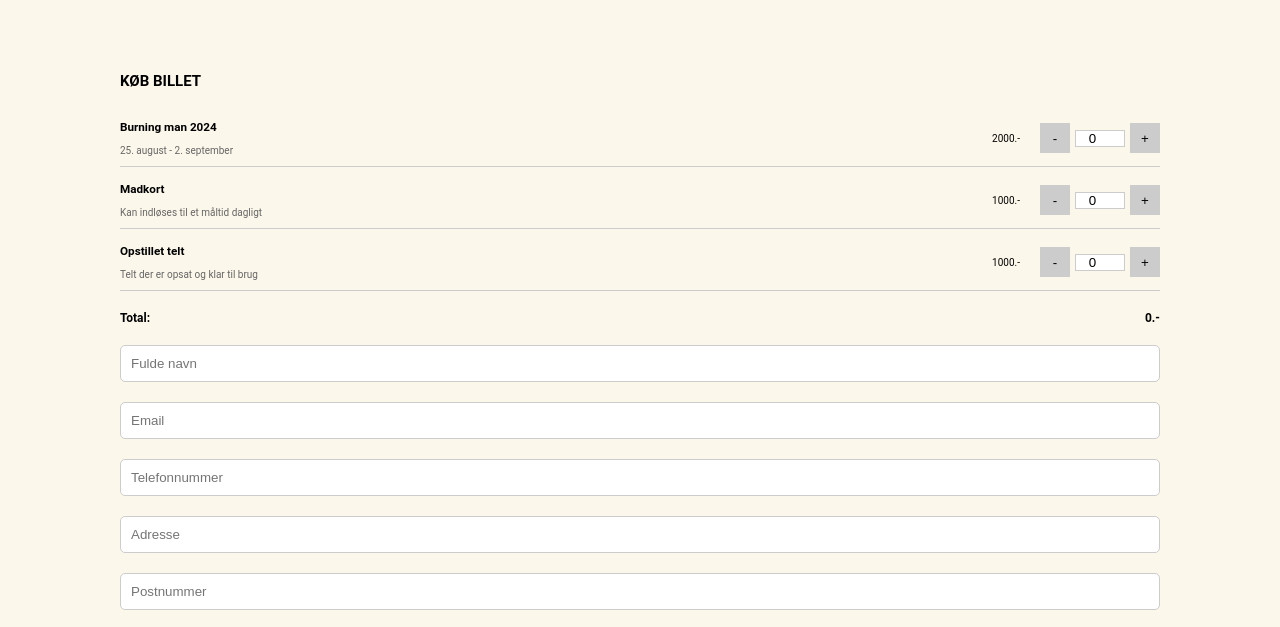
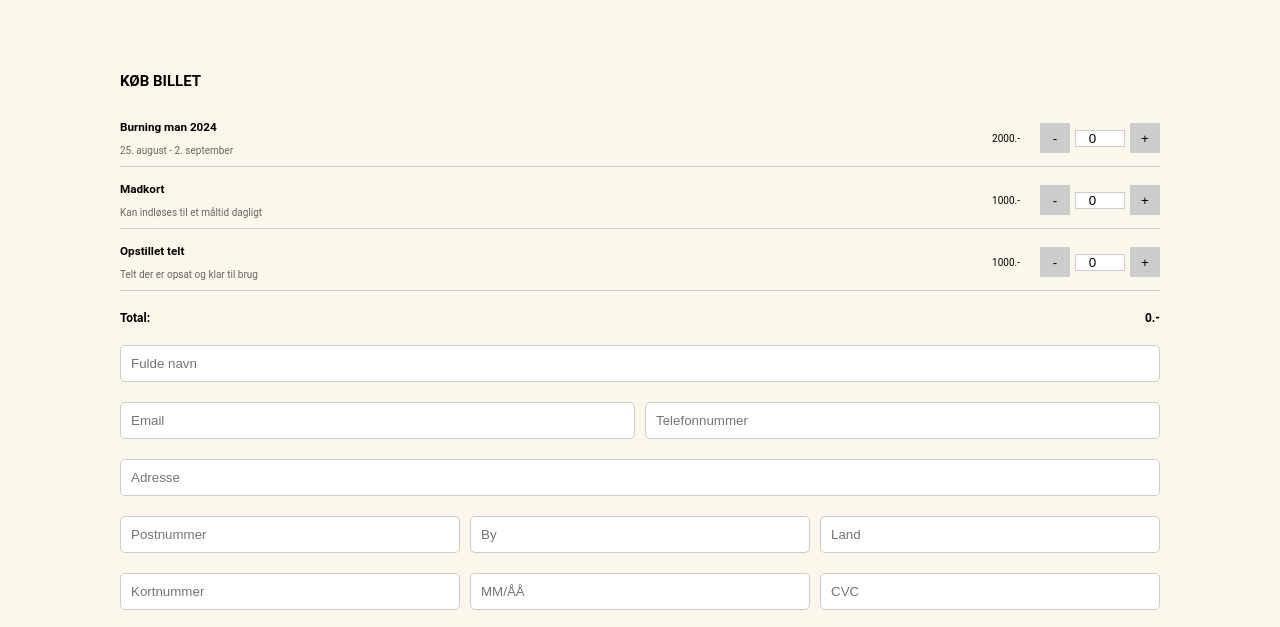
Before and after one commit to LukiDK/Burning-Man, a plain HTML site: page buy.html in a window 1280 px wide. Shown: the part 133-760 px from the top of the page. Drawn offline with Linux system fonts and the light colour scheme.

Commit message:
Buy form + nav

```diff
--- a/assets/css/buy.css
+++ b/assets/css/buy.css
@@ -66,24 +66,58 @@ main h2 {
 }
 
 .form-group {
-    display: flex;
-    flex-wrap: wrap;
+  display: grid;
+  grid-template-columns: repeat(6, 1fr);
   gap: 10px;
   margin-top: 20px;
 }
 
 .form-group input {
-    width: calc(50% - 10px);
+  width: 100%;
   padding: 10px;
   border: 1px solid #ccc;
   border-radius: 5px;
   margin-bottom: 10px;
 }
 
-.form-group input[type="text"],
-.form-group input[type="email"],
-.form-group input[type="tel"] {
-    flex: 1 0 100%;
+.form-group input[name="name"] {
+    grid-column: 1 / 7;
+}
+
+.form-group input[name="email"] {
+    grid-column: 1 / 4;
+}
+
+.form-group input[name="phone"] {
+    grid-column: 4 / 7;
+}
+
+.form-group input[name="address"] {
+    grid-column: 1 / 7;
+}
+
+.form-group input[name="zipcode"] {
+    grid-column: 1 / 3;
+}
+
+.form-group input[name="city"] {
+    grid-column: 3 / 5;
+}
+
+.form-group input[name="country"] {
+    grid-column: 5 / 7;
+}
+
+.form-group input[name="cardnr"] {
+    grid-column: 1 / 3;
+}
+
+.form-group input[name="carddate"] {
+    grid-column: 3 / 5;
+}
+
+.form-group input[name="cvc"] {
+    grid-column: 5 / 7;
 }
 
 button[type="submit"] {
--- a/buy.html
+++ b/buy.html
@@ -18,12 +18,12 @@
     <nav>
       <ul>
         <li>
-          <a href="#"><img src="/assets/img/logo.svg" alt="" /></a>
+          <a href="index.html"><img src="/assets/img/logo.svg" alt="" /></a>
         </li>
-        <li><a href="#">Home</a></li>
+        <li><a href="index.html">Home</a></li>
         <li><a href="#">Køb billet</a></li>
-        <li><a href="#">Kontakt</a></li>
-        <li><a href="#">Galleri</a></li>
+        <li><a href="contact.html">Kontakt</a></li>
+        <li><a href="gallery.html">Galleri</a></li>
       </ul>
     </nav>
     <main>
@@ -31,7 +31,8 @@
       <form>
         <section class="ticket-item">
           <div class="description">
-            <h3>Burning man 2024</h3><br />
+            <h3>Burning man 2024</h3>
+            <br />
             <p>25. august - 2. september</p>
           </div>
           <span class="price">2000.-</span>
@@ -43,7 +44,8 @@
         </section>
         <section class="ticket-item">
           <div class="description">
-            <h3>Madkort</h3><br />
+            <h3>Madkort</h3>
+            <br />
             <p>Kan indløses til et måltid dagligt</p>
           </div>
           <span class="price">1000.-</span>
@@ -55,7 +57,8 @@
         </section>
         <section class="ticket-item">
           <div class="description">
-            <h3>Opstillet telt</h3><br />
+            <h3>Opstillet telt</h3>
+            <br />
             <p>Telt der er opsat og klar til brug</p>
           </div>
           <span class="price">1000.-</span>
@@ -70,16 +73,16 @@
           <span class="total-amount">0.-</span>
         </div>
         <div class="form-group">
-          <input type="text" placeholder="Fulde navn" required />
-          <input type="email" placeholder="Email" required />
-          <input type="tel" placeholder="Telefonnummer" required />
-          <input type="text" placeholder="Adresse" required />
-          <input type="text" placeholder="Postnummer" required />
-          <input type="text" placeholder="By" required />
-          <input type="text" placeholder="Land" required />
-          <input type="text" placeholder="Kortnummer" required />
-          <input type="text" placeholder="MM/ÅÅ" required />
-          <input type="text" placeholder="CVC" required />
+          <input name="name" type="text" placeholder="Fulde navn" required />
+          <input name="email" type="email" placeholder="Email" required />
+          <input name="phone" type="tel" placeholder="Telefonnummer" required />
+          <input name="address" type="text" placeholder="Adresse" required />
+          <input name="zipcode" type="text" placeholder="Postnummer" required />
+          <input name="city" type="text" placeholder="By" required />
+          <input name="country" type="text" placeholder="Land" required />
+          <input name="cardnr" type="text" placeholder="Kortnummer" required />
+          <input name="carddate" type="text" placeholder="MM/ÅÅ" required />
+          <input name="cvc" type="text" placeholder="CVC" required />
         </div>
         <button type="submit">KØB NU!</button>
       </form>
```
Also changed, not shown: contact.html (+2 -2 lines), gallery.html (+2 -2 lines), index.html (+1 -1 lines). Lines whose indentation alone changed are shown as unchanged.
